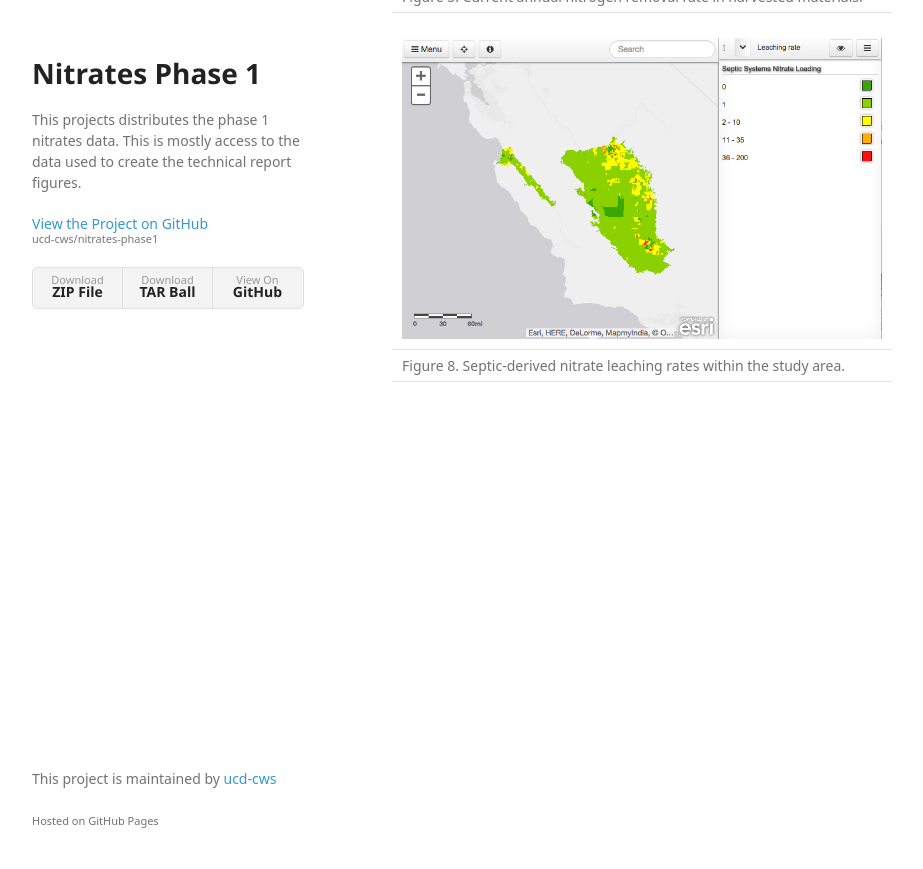
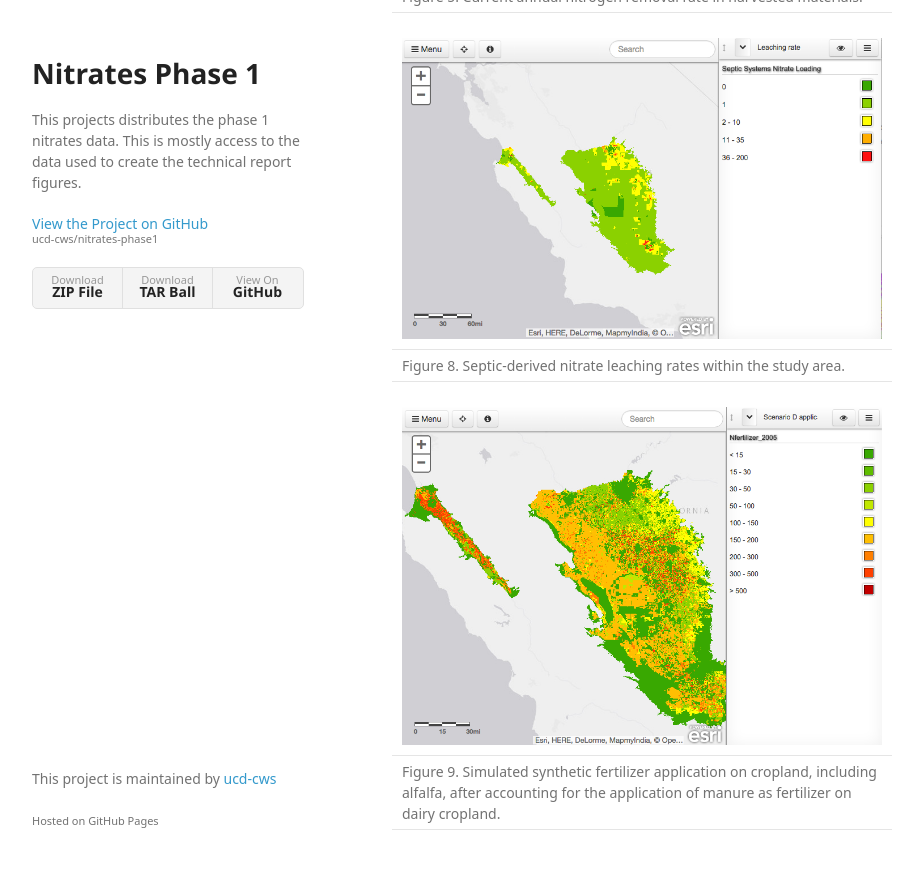
Before and after one commit to ucd-cws/nitrates-phase1, a Jekyll site: the page built from maps/index.md, in a window 1280 px wide and 900 px high, scrolled down 1662 px. Shown: the top 869 px of the window, without its empty margins (178-1101 px from the left). Built offline with Jekyll 4.4.1, drawn with Linux system fonts in a browser that asks for light colours; some web fonts are replaced.

Commit message:
added figure 9

```diff
--- a/maps/index.md
+++ b/maps/index.md
@@ -14,19 +14,22 @@ report, and carry the same figure numbers.
 
 ## Online Maps
 
-[![Figure 2](figure2.png)](figure2.html) |
+[![Figure 2](figure02.png)](figure02.html) |
  --- |
  Figure 2. Overview of Crop types for 2010. |
 
- [![Figure 4](figure4.png)](fertilizer.html) |
+ [![Figure 4](figure04.png)](figure04.html) |
  --- |
  Figure 4. Current typical annual fertilization rates (1 kg/ha/yr = 1.1 lbs/ac/yr) in irrigated agricultural cropland of the study area. |
 
- [![Figure 5](figure5.png)](figure5.html) |
+ [![Figure 5](figure05.png)](figure05.html) |
  --- |
  Figure 5. Current annual nitrogen removal rate in harvested materials.|
 
-
- [![Figure 8](figure8.png)](figure8.html) |
+ [![Figure 8](figure08.png)](figure08.html) |
  --- |
  Figure 8. Septic-derived nitrate leaching rates within the study area. |
+
+ [![Figure 9](figure09.png)](figure09.html) |
+ --- |
+ Figure 9. Simulated synthetic fertilizer application on cropland, including alfalfa, after accounting for the application of manure as fertilizer on dairy cropland. |
```
Also changed, not shown: maps/figure09.md (added, +7 -0 lines), maps/figure02.md (renamed from maps/figure2.md), maps/figure02.png (renamed from maps/figure2.png), maps/figure03.md (renamed from maps/figure3.md), maps/figure04.md (renamed from maps/fertilizer.md), maps/figure04.png (renamed from maps/figure4.png), maps/figure05.md (renamed from maps/figure5.md), maps/figure05.png (renamed from maps/figure5.png), maps/figure08.md (renamed from maps/figure8.md), maps/figure08.png (renamed from maps/figure8.png), maps/figure09.png (added).
